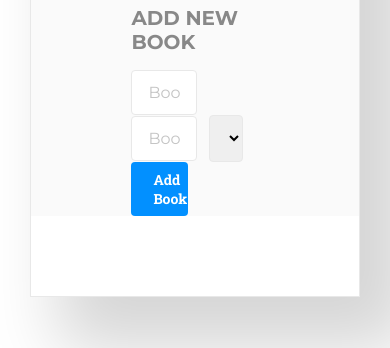
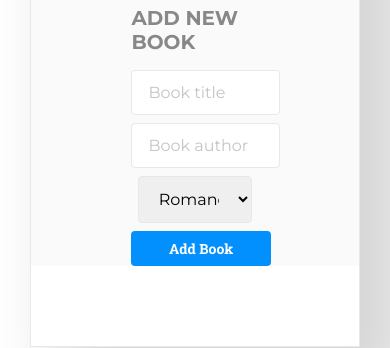
Before and after one commit to NataliaPoletaeva/book-store, a React (Create React App) app: page / in a window 390 px wide. Shown: the part 226-574 px from the top of the page. Built offline with nearby package versions, Linux system fonts and the light colour scheme; no server answers.

Commit message:
Add mobile design

```diff
--- a/src/components/bookComponents/bookComponents.css
+++ b/src/components/bookComponents/bookComponents.css
@@ -184,3 +184,37 @@ input::placeholder {
 .add-book-btn:hover {
   background-color: #0270ff;
 }
+
+@media (max-width: 768px) {
+  .book-container {
+    flex-direction: column;
+  }
+
+  .progress-bar-c {
+    margin-top: 0.5rem;
+  }
+
+  .progress-chapter {
+    padding-left: 0;
+    border-left: none;
+  }
+
+  form {
+    width: 100%;
+    display: flex;
+    flex-direction: column;
+    gap: 0.5rem;
+    margin: 0 auto;
+  }
+
+  input,
+  select {
+    width: 90%;
+    margin: 0 auto;
+  }
+
+  .add-book-btn {
+    width: 75%;
+    margin: 0 auto;
+  }
+}
```
